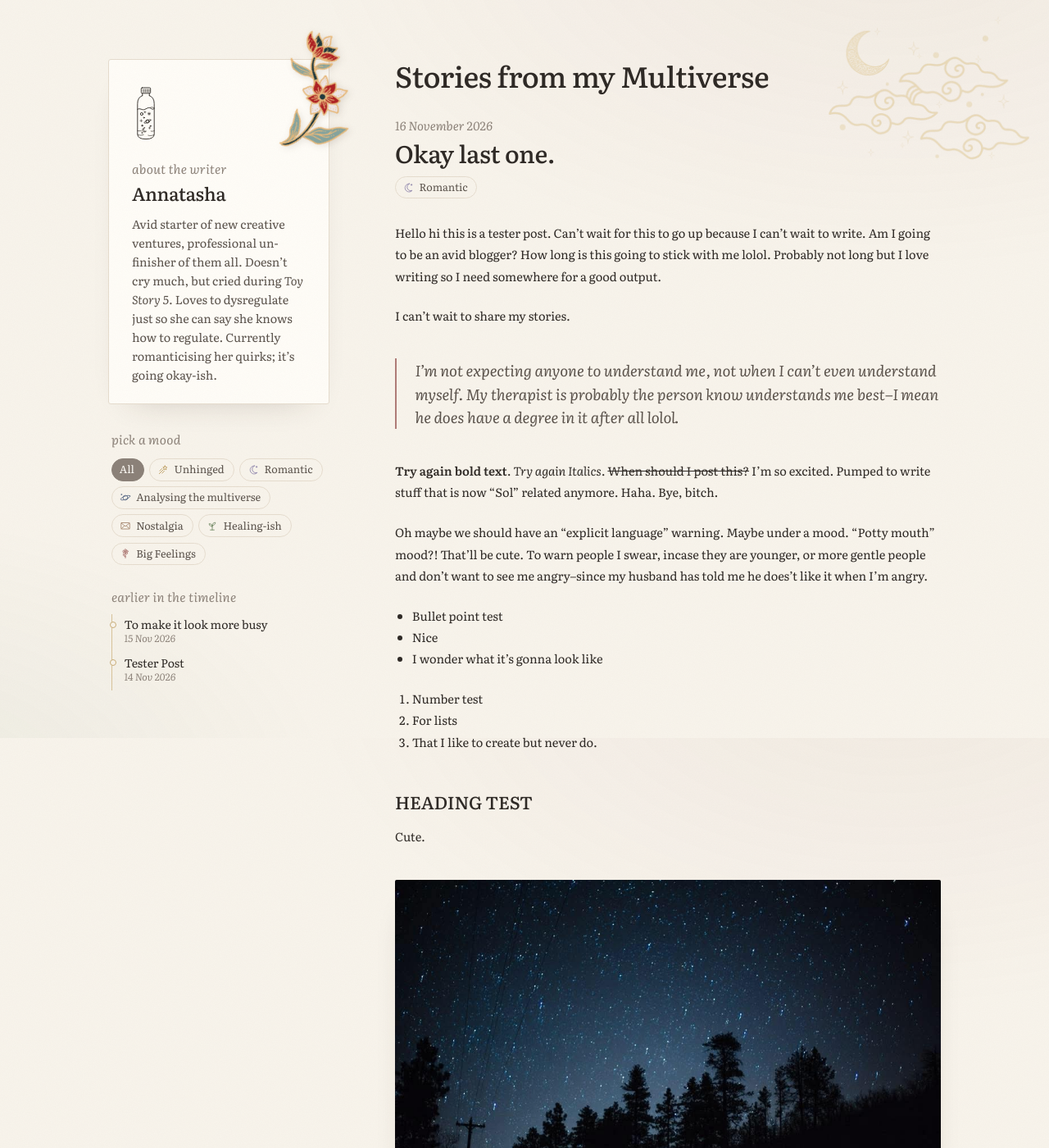
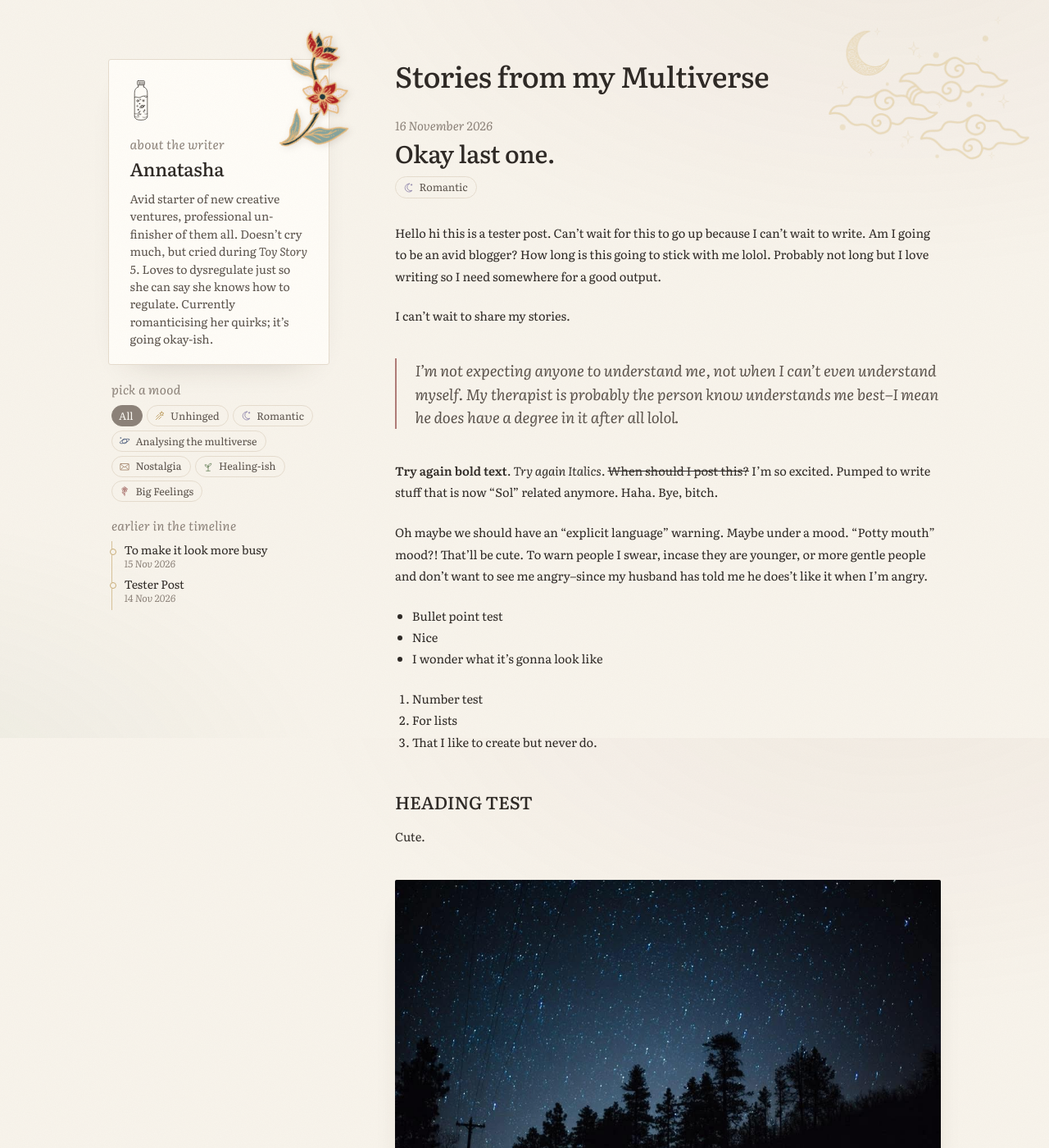
Before and after one commit to joliecodes/annatasha, a Jekyll site: the page built from blog/index.html, in a window 1280 px wide and 1400 px high. Shown: the whole window at 82% size. Built offline with Jekyll 4.4.1, drawn with Linux system fonts in a browser that asks for light colours; a script that is not in the unit is left out.

Commit message:
Tighter sidebar so it pins without scrolling
Co-Authored-By: Claude Opus 5.5 <noreply@anthropic.com>
Claude-Session: https://claude.ai/code/session_01H42t2MWQU4LZnCXKDr1JmC

```diff
--- a/assets/style.css
+++ b/assets/style.css
@@ -62,22 +62,22 @@ h1,h2{font-weight:500;letter-spacing:-.01em;line-height:1.15}
 .bio{
   position:relative;
   background:var(--card);border:1px solid var(--line);border-radius:3px;
-  padding:2rem 1.75rem 1.5rem;
+  padding:1.5rem 1.6rem 1.25rem;
   box-shadow:0 18px 40px -30px rgba(60,45,30,.3);
 }
-.bio-logo{display:block;width:34px;height:68px;margin-bottom:1.25rem}
+.bio-logo{display:block;width:26px;height:52px;margin-bottom:.9rem}
 .bio h2{font-size:1.4rem;margin:0 0 .75rem}
-.bio-text{font-size:.9rem;line-height:1.6;color:var(--soft)}
-.bio-text p{margin:0 0 .8rem}
+.bio-text{font-size:.88rem;line-height:1.52;color:var(--soft)}
+.bio-text p{margin:0 0 .6rem}
 .bio-text p:last-child{margin-bottom:0}
 
 .feed-head h1{font-size:2.2rem;margin:0 0 1.2rem}
 .feed-head .sub{margin:.1rem 0 0;font-style:italic;color:var(--muted)}
 
 /* mood chips */
-.moods{margin-top:1.9rem;padding:0 .25rem}
-.mood-bar{display:flex;flex-wrap:wrap;gap:.4rem;margin:.6rem 0 .3rem}
-.mood-bar .chip{font-size:.8rem;padding:.36rem .7rem .38rem .55rem}
+.moods{margin-top:1.1rem;padding:0 .25rem}
+.mood-bar{display:flex;flex-wrap:wrap;gap:.3rem;margin:.4rem 0 0}
+.mood-bar .chip{font-size:.78rem;padding:.3rem .65rem .32rem .5rem}
 .mood-bar .chip svg{width:14px;height:14px}
 .chip{
   --c:var(--muted);
@@ -135,9 +135,9 @@ h1,h2{font-weight:500;letter-spacing:-.01em;line-height:1.15}
 .featured{padding-bottom:2.4rem}
 .featured h2{font-size:1.85rem;margin-bottom:.8rem}
 .featured .prose{margin-top:1.8rem}
-.timeline{margin-top:1.6rem;padding:0 .25rem}
-.timeline ol{list-style:none;margin:.5rem 0 0;padding:0;border-left:1px solid #d8c39a}
-.timeline li{position:relative;padding:.15rem 0 .55rem .9rem;line-height:1.35}
+.timeline{margin-top:1rem;padding:0 .25rem}
+.timeline ol{list-style:none;margin:.35rem 0 0;padding:0;border-left:1px solid #d8c39a}
+.timeline li{position:relative;padding:.1rem 0 .4rem .9rem;line-height:1.3}
 .timeline li::before{content:"";position:absolute;left:-3.5px;top:.55rem;width:6px;height:6px;border-radius:50%;background:var(--paper);border:1px solid #c9ad78}
 .timeline a{display:block;font-size:.88rem;text-decoration:none;color:var(--ink)}
 .timeline a:hover{color:var(--rose)}
--- a/blog/index.html
+++ b/blog/index.html
@@ -78,7 +78,7 @@ blog_index: true
   // keep the sidebar pinned, but let a tall sidebar scroll up until its bottom is visible
   (function () {
     var side = document.querySelector('.side');
-    function fit() { if (side) side.style.top = Math.min(48, window.innerHeight - side.offsetHeight - 24) + 'px'; }
+    function fit() { if (side) side.style.top = Math.min(72, window.innerHeight - side.offsetHeight - 20) + 'px'; }
     fit(); window.addEventListener('resize', fit);
   })();
 </script>
```
